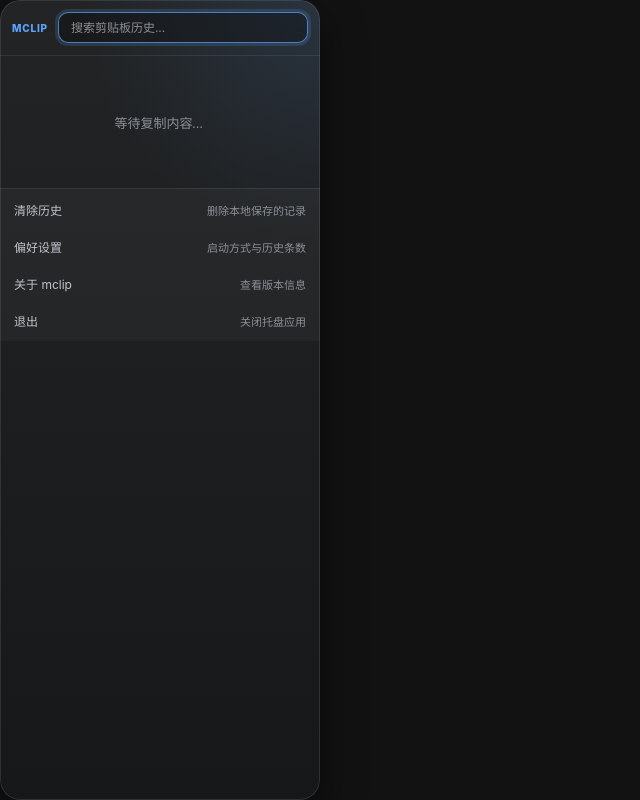
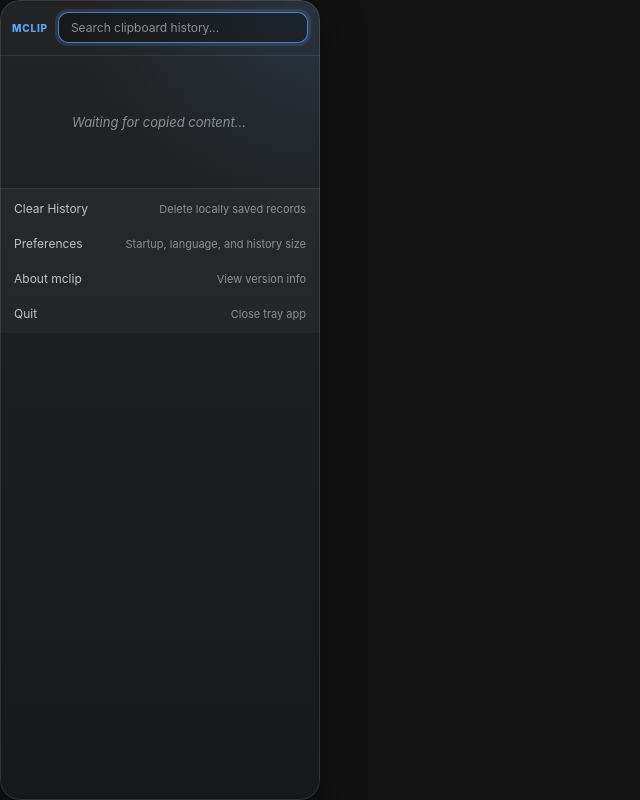
Before and after one commit to bells/mclip, a React (Vite) app: page / in a window 1280 px wide. Shown: the whole page, without its empty margins (0-640 px from the left). Built offline with nearby package versions, Linux system fonts and the light colour scheme.

Commit message:
支持多语言

```diff
--- a/src/App.css
+++ b/src/App.css
@@ -47,7 +47,8 @@
 }
 
 button,
-input {
+input,
+select {
   font: inherit;
 }
 
@@ -535,6 +536,7 @@
 
 .app-modal-btn:disabled,
 .app-modal-secondary-btn:disabled,
+.app-language-select:disabled,
 .app-stepper-btn:disabled,
 .app-switch:disabled {
   cursor: not-allowed;
@@ -620,6 +622,22 @@
   transform: translateX(18px);
 }
 
+.app-language-select {
+  min-width: 96px;
+  border: 1px solid var(--app-border-strong);
+  border-radius: 8px;
+  background: rgba(0, 0, 0, 0.24);
+  color: var(--app-text);
+  cursor: pointer;
+  outline: none;
+  padding: 6px 8px;
+}
+
+.app-language-select:focus {
+  border-color: rgba(93, 165, 255, 0.72);
+  box-shadow: 0 0 0 3px rgba(93, 165, 255, 0.16);
+}
+
 .app-stepper {
   display: inline-flex;
   align-items: center;
--- a/src/App.tsx
+++ b/src/App.tsx
@@ -7,6 +7,7 @@
 import { HistoryList } from "./components/HistoryList";
 import { PreferencesDialog } from "./components/PreferencesDialog";
 import { useClipboardApp } from "./hooks/useClipboardApp";
+import { getTranslations } from "./i18n";
 import { listenToMainWindowShown } from "./lib/tauri";
 
 function App() {
@@ -23,6 +24,7 @@
     previewHistoryGroupIndex,
     searchQuery,
     selectedHistoryItem,
+    settings,
     settingsDraft,
     settingsError,
     clearHistory,
@@ -40,8 +42,11 @@
     selectHistoryItem,
     setSearchQuery,
     toggleLaunchAtLogin,
+    updateLanguage,
     updateMaxHistoryCount,
   } = useClipboardApp();
+  const displayLanguage = isPreferencesOpen ? settingsDraft.language : settings.language;
+  const t = getTranslations(displayLanguage);
 
   useEffect(() => {
     searchInputRef.current?.focus();
@@ -148,28 +153,32 @@
         <AppHeader
           inputRef={searchInputRef}
           searchQuery={searchQuery}
+          translations={t.header}
           onSearchQueryChange={setSearchQuery}
         />
 
         <div className="app-body">
           <HistoryList
-            hasHistory={hasHistory}
-            items={visibleHistory}
-            onSelectItem={selectHistoryItem}
-            selectedItemId={selectedHistoryItem?.id}
-          />
+          hasHistory={hasHistory}
+          items={visibleHistory}
+          translations={t.history}
+          onSelectItem={selectHistoryItem}
+          selectedItemId={selectedHistoryItem?.id}
+        />
         </div>
 
         <HistoryGroupNav
           groups={historyGroups}
           previewGroupIndex={previewHistoryGroupIndex}
           previewItems={previewHistory}
+          translations={t.history}
           onClosePreview={closeHistoryGroupPreview}
           onOpenPreview={openHistoryGroupPreview}
           onSelectItem={selectHistoryItem}
         />
 
         <AppFooter
+          translations={t.footer}
           onClearHistory={clearHistory}
           onOpenAbout={openAboutDialog}
           onOpenPreferences={openPreferencesDialog}
@@ -178,7 +187,11 @@
       </div>
 
       {isAboutOpen ? (
-        <AboutDialog appVersion={appVersion} onClose={closeAboutDialog} />
+        <AboutDialog
+          appVersion={appVersion}
+          translations={t.about}
+          onClose={closeAboutDialog}
+        />
       ) : null}
 
       {isPreferencesOpen ? (
@@ -186,9 +199,11 @@
           errorMessage={settingsError}
           isSaving={isSavingSettings}
           settings={settingsDraft}
+          translations={t.preferences}
           onClose={closePreferencesDialog}
           onSave={savePreferences}
           onToggleLaunchAtLogin={toggleLaunchAtLogin}
+          onUpdateLanguage={updateLanguage}
           onUpdateMaxHistoryCount={updateMaxHistoryCount}
         />
       ) : null}
--- a/src/components/AboutDialog.tsx
+++ b/src/components/AboutDialog.tsx
@@ -1,28 +1,32 @@
 import { APP_NAME } from "../constants";
+import type { AppTranslations } from "../i18n";
 
 import { Modal } from "./Modal";
 
 type AboutDialogProps = {
   appVersion: string;
+  translations: AppTranslations["about"];
   onClose: () => void;
 };
 
-export function AboutDialog({ appVersion, onClose }: AboutDialogProps) {
+export function AboutDialog({
+  appVersion,
+  translations,
+  onClose,
+}: AboutDialogProps) {
   return (
     <Modal
       footer={
         <button className="app-modal-btn" onClick={onClose} type="button">
-          确定
+          {translations.confirm}
         </button>
       }
       onRequestClose={onClose}
-      title={`关于 ${APP_NAME}`}
+      title={translations.title}
     >
       <h2 className="app-modal-app-name">{APP_NAME}</h2>
-      <p className="app-modal-version">版本 {appVersion}</p>
-      <p className="app-modal-description">
-        一个轻量的跨平台剪贴板历史工具，基于 Tauri、React 和 Rust 构建。
-      </p>
+      <p className="app-modal-version">{translations.version(appVersion)}</p>
+      <p className="app-modal-description">{translations.description}</p>
     </Modal>
   );
 }
--- a/src/components/AppFooter.tsx
+++ b/src/components/AppFooter.tsx
@@ -1,4 +1,7 @@
+import type { AppTranslations } from "../i18n";
+
 type AppFooterProps = {
+  translations: AppTranslations["footer"];
   onClearHistory: () => void;
   onOpenAbout: () => void;
   onOpenPreferences: () => void;
@@ -6,6 +9,7 @@
 };
 
 export function AppFooter({
+  translations,
   onClearHistory,
   onOpenAbout,
   onOpenPreferences,
@@ -14,23 +18,23 @@
   return (
     <footer className="app-footer">
       <button className="app-menu-item is-danger" onClick={onClearHistory} type="button">
-        <span className="app-menu-label">清除历史</span>
-        <span className="app-menu-hint">删除本地保存的记录</span>
+        <span className="app-menu-label">{translations.clearLabel}</span>
+        <span className="app-menu-hint">{translations.clearHint}</span>
       </button>
 
       <button className="app-menu-item" onClick={onOpenPreferences} type="button">
-        <span className="app-menu-label">偏好设置</span>
-        <span className="app-menu-hint">启动方式与历史条数</span>
+        <span className="app-menu-label">{translations.preferencesLabel}</span>
+        <span className="app-menu-hint">{translations.preferencesHint}</span>
       </button>
 
       <button className="app-menu-item" onClick={onOpenAbout} type="button">
-        <span className="app-menu-label">关于 mclip</span>
-        <span className="app-menu-hint">查看版本信息</span>
+        <span className="app-menu-label">{translations.aboutLabel}</span>
+        <span className="app-menu-hint">{translations.aboutHint}</span>
       </button>
 
       <button className="app-menu-item" onClick={onQuit} type="button">
-        <span className="app-menu-label">退出</span>
-        <span className="app-menu-hint">关闭托盘应用</span>
+        <span className="app-menu-label">{translations.quitLabel}</span>
+        <span className="app-menu-hint">{translations.quitHint}</span>
       </button>
     </footer>
   );
--- a/src/components/AppHeader.tsx
+++ b/src/components/AppHeader.tsx
@@ -1,16 +1,19 @@
 import type { RefObject } from "react";
 
 import { APP_NAME } from "../constants";
+import type { AppTranslations } from "../i18n";
 
 type AppHeaderProps = {
   inputRef?: RefObject<HTMLInputElement | null>;
   searchQuery: string;
+  translations: AppTranslations["header"];
   onSearchQueryChange: (value: string) => void;
 };
 
 export function AppHeader({
   inputRef,
   searchQuery,
+  translations,
   onSearchQueryChange,
 }: AppHeaderProps) {
   return (
@@ -20,7 +23,7 @@
         autoComplete="off"
         className="app-search"
         onChange={(event) => onSearchQueryChange(event.target.value)}
-        placeholder="搜索剪贴板历史..."
+        placeholder={translations.searchPlaceholder}
         ref={inputRef}
         type="text"
         value={searchQuery}
--- a/src/components/HistoryGroupNav.tsx
+++ b/src/components/HistoryGroupNav.tsx
@@ -1,9 +1,11 @@
+import type { AppTranslations } from "../i18n";
 import type { HistoryGroupInfo, HistoryListItem } from "../types";
 
 type HistoryGroupNavProps = {
   groups: HistoryGroupInfo[];
   previewGroupIndex: number | null;
   previewItems: HistoryListItem[];
+  translations: AppTranslations["history"];
   onClosePreview: () => void;
   onOpenPreview: (groupIndex: number) => void;
   onSelectItem: (text: string) => void;
@@ -18,6 +20,7 @@
   groups,
   previewGroupIndex,
   previewItems,
+  translations,
   onClosePreview,
   onOpenPreview,
   onSelectItem,
@@ -32,7 +35,7 @@
     <div className="app-history-archive" onMouseLeave={onClosePreview}>
       <div className="app-history-archive-divider" />
 
-      <div className="app-history-archive-list" aria-label="更早的剪贴板历史">
+      <div className="app-history-archive-list" aria-label={translations.groupAriaLabel}>
         {archiveGroups.map((group) => {
           const isActive = group.index === previewGroupIndex;
           const groupItems = isActive ? previewItems : [];
@@ -60,12 +63,17 @@
               {isActive && groupItems.length > 0 ? (
                 <div className="app-history-preview-shell">
                   <div
-                    aria-label={`历史分组 ${group.startPosition}-${group.endPosition}`}
+                    aria-label={translations.previewAriaLabel(
+                      group.startPosition,
+                      group.endPosition,
+                    )}
                     className="app-history-preview"
                     role="menu"
                   >
                     <div className="app-history-preview-header">
-                      <span className="app-history-preview-kicker">History Group</span>
+                      <span className="app-history-preview-kicker">
+                        {translations.groupPreviewKicker}
+                      </span>
                       <span className="app-history-preview-range">
                         {group.startPosition} - {group.endPosition}
                       </span>
--- a/src/components/HistoryList.tsx
+++ b/src/components/HistoryList.tsx
@@ -1,8 +1,10 @@
+import type { AppTranslations } from "../i18n";
 import type { HistoryListItem } from "../types";
 
 type HistoryListProps = {
   hasHistory: boolean;
   items: HistoryListItem[];
+  translations: AppTranslations["history"];
   onSelectItem: (text: string) => void;
   selectedItemId?: string;
 };
@@ -10,6 +12,7 @@
 export function HistoryList({
   hasHistory,
   items,
+  translations,
   onSelectItem,
   selectedItemId,
 }: HistoryListProps) {
@@ -17,7 +20,7 @@
     return (
       <div className="app-history-group">
         <div className="app-empty">
-          {hasHistory ? "没有匹配的结果" : "等待复制内容..."}
+          {hasHistory ? translations.noMatches : translations.empty}
         </div>
       </div>
     );
--- a/src/components/PreferencesDialog.tsx
+++ b/src/components/PreferencesDialog.tsx
@@ -5,7 +5,8 @@
   MAX_MAX_HISTORY_COUNT,
   MIN_MAX_HISTORY_COUNT,
 } from "../constants";
-import type { AppSettings } from "../types";
+import type { AppTranslations } from "../i18n";
+import type { AppLanguage, AppSettings } from "../types";
 
 import { Modal } from "./Modal";
 
@@ -13,9 +14,11 @@
   errorMessage: string;
   isSaving: boolean;
   settings: AppSettings;
+  translations: AppTranslations["preferences"];
   onClose: () => void;
   onSave: () => void;
   onToggleLaunchAtLogin: () => void;
+  onUpdateLanguage: (language: AppLanguage) => void;
   onUpdateMaxHistoryCount: (value: number) => void;
 };
 
@@ -23,9 +26,11 @@
   errorMessage,
   isSaving,
   settings,
+  translations,
   onClose,
   onSave,
   onToggleLaunchAtLogin,
+  onUpdateLanguage,
   onUpdateMaxHistoryCount,
 }: PreferencesDialogProps) {
   const [maxHistoryCountInput, setMaxHistoryCountInput] = useState(
@@ -66,7 +71,7 @@
             onClick={onClose}
             type="button"
           >
-            取消
+            {translations.cancel}
           </button>
           <button
             className="app-modal-btn"
@@ -74,19 +79,19 @@
             onClick={onSave}
             type="button"
           >
-            {isSaving ? "保存中..." : "保存"}
+            {isSaving ? translations.saving : translations.save}
           </button>
         </>
       }
       onRequestClose={onClose}
-      title="偏好设置"
+      title={translations.title}
     >
       <div className="app-settings-content">
         <div className="app-settings-row">
           <div className="app-settings-copy">
-            <div className="app-settings-label">登录时启动</div>
+            <div className="app-settings-label">{translations.launchAtLoginLabel}</div>
             <div className="app-settings-description">
-              在系统登录后自动启动 mclip。
+              {translations.launchAtLoginDescription}
             </div>
           </div>
 
@@ -102,12 +107,31 @@
 
         <div className="app-settings-row">
           <div className="app-settings-copy">
-            <div className="app-settings-label">最大记录条数</div>
+            <div className="app-settings-label">{translations.languageLabel}</div>
             <div className="app-settings-description">
-              控制本地历史列表最多保留多少条文本记录。
+              {translations.languageDescription}
+            </div>
+          </div>
+
+          <select
+            className="app-language-select"
+            disabled={isSaving}
+            onChange={(event) => onUpdateLanguage(event.target.value as AppLanguage)}
+            value={settings.language}
+          >
+            <option value="zhCn">{translations.languageChinese}</option>
+            <option value="en">{translations.languageEnglish}</option>
+          </select>
+        </div>
+
+        <div className="app-settings-row">
+          <div className="app-settings-copy">
+            <div className="app-settings-label">{translations.maxHistoryCountLabel}</div>
+            <div className="app-settings-description">
+              {translations.maxHistoryCountDescription}
             </div>
             <div className="app-settings-note">
-              可选范围 {MIN_MAX_HISTORY_COUNT} - {MAX_MAX_HISTORY_COUNT}
+              {translations.rangeNote(MIN_MAX_HISTORY_COUNT, MAX_MAX_HISTORY_COUNT)}
             </div>
           </div>
 
@@ -121,7 +145,7 @@
               -
             </button>
             <input
-              aria-label="最大记录条数"
+              aria-label={translations.maxHistoryCountAriaLabel}
               className="app-stepper-input"
               disabled={isSaving}
               max={MAX_MAX_HISTORY_COUNT}
--- a/src/constants.ts
+++ b/src/constants.ts
@@ -8,6 +8,7 @@
 export const MAX_MAX_HISTORY_COUNT = 200;
 
 export const DEFAULT_SETTINGS: AppSettings = {
+  language: "en",
   launchAtLogin: false,
   maxHistoryCount: 50,
 };
--- /dev/null
+++ b/src/i18n.ts
@@ -0,0 +1,101 @@
+import { APP_NAME } from "./constants";
+import type { AppLanguage } from "./types";
+
+export const translations = {
+  zhCn: {
+    about: {
+      confirm: "确定",
+      description: "一个轻量的跨平台剪贴板历史工具，基于 Tauri、React 和 Rust 构建。",
+      title: `关于 ${APP_NAME}`,
+      version: (version: string) => `版本 ${version}`,
+    },
+    footer: {
+      aboutHint: "查看版本信息",
+      aboutLabel: `关于 ${APP_NAME}`,
+      clearHint: "删除本地保存的记录",
+      clearLabel: "清除历史",
+      preferencesHint: "启动方式、语言与历史条数",
+      preferencesLabel: "偏好设置",
+      quitHint: "关闭托盘应用",
+      quitLabel: "退出",
+    },
+    header: {
+      searchPlaceholder: "搜索剪贴板历史...",
+    },
+    history: {
+      empty: "等待复制内容...",
+      groupAriaLabel: "更早的剪贴板历史",
+      groupPreviewKicker: "历史分组",
+      noMatches: "没有匹配的结果",
+      previewAriaLabel: (start: number, end: number) => `历史分组 ${start}-${end}`,
+    },
+    preferences: {
+      cancel: "取消",
+      error: "保存失败，请重试。",
+      languageDescription: "选择界面显示语言。",
+      languageEnglish: "English",
+      languageLabel: "语言",
+      languageChinese: "中文",
+      launchAtLoginDescription: `在系统登录后自动启动 ${APP_NAME}。`,
+      launchAtLoginLabel: "登录时启动",
+      maxHistoryCountAriaLabel: "最大记录条数",
+      maxHistoryCountDescription: "控制本地历史列表最多保留多少条文本记录。",
+      maxHistoryCountLabel: "最大记录条数",
+      rangeNote: (min: number, max: number) => `可选范围 ${min} - ${max}`,
+      save: "保存",
+      saving: "保存中...",
+      title: "偏好设置",
+    },
+  },
+  en: {
+    about: {
+      confirm: "OK",
+      description: "A lightweight cross-platform clipboard history app built with Tauri, React, and Rust.",
+      title: `About ${APP_NAME}`,
+      version: (version: string) => `Version ${version}`,
+    },
+    footer: {
+      aboutHint: "View version info",
+      aboutLabel: `About ${APP_NAME}`,
+      clearHint: "Delete locally saved records",
+      clearLabel: "Clear History",
+      preferencesHint: "Startup, language, and history size",
+      preferencesLabel: "Preferences",
+      quitHint: "Close tray app",
+      quitLabel: "Quit",
+    },
+    header: {
+      searchPlaceholder: "Search clipboard history...",
+    },
+    history: {
+      empty: "Waiting for copied content...",
+      groupAriaLabel: "Older clipboard history",
+      groupPreviewKicker: "History Group",
+      noMatches: "No matching results",
+      previewAriaLabel: (start: number, end: number) => `History group ${start}-${end}`,
+    },
+    preferences: {
+      cancel: "Cancel",
+      error: "Save failed. Please try again.",
+      languageDescription: "Choose the display language.",
+      languageEnglish: "English",
+      languageLabel: "Language",
+      languageChinese: "中文",
+      launchAtLoginDescription: `Automatically start ${APP_NAME} after system login.`,
+      launchAtLoginLabel: "Launch at login",
+      maxHistoryCountAriaLabel: "Maximum history count",
+      maxHistoryCountDescription: "Control the maximum number of local text records to keep.",
+      maxHistoryCountLabel: "Maximum Records",
+      rangeNote: (min: number, max: number) => `Range ${min} - ${max}`,
+      save: "Save",
+      saving: "Saving...",
+      title: "Preferences",
+    },
+  },
+} as const;
+
+export type AppTranslations = (typeof translations)[AppLanguage];
+
+export function getTranslations(language: AppLanguage): AppTranslations {
+  return translations[language] ?? translations.en;
+}
--- a/src/types.ts
+++ b/src/types.ts
@@ -1,4 +1,7 @@
+export type AppLanguage = "zhCn" | "en";
+
 export type AppSettings = {
+  language: AppLanguage;
   launchAtLogin: boolean;
   maxHistoryCount: number;
 };
```
Also changed, not shown: src/hooks/useClipboardApp.ts (+12 -1 lines), 1 other file (tests, documents, lock files or other folders).
